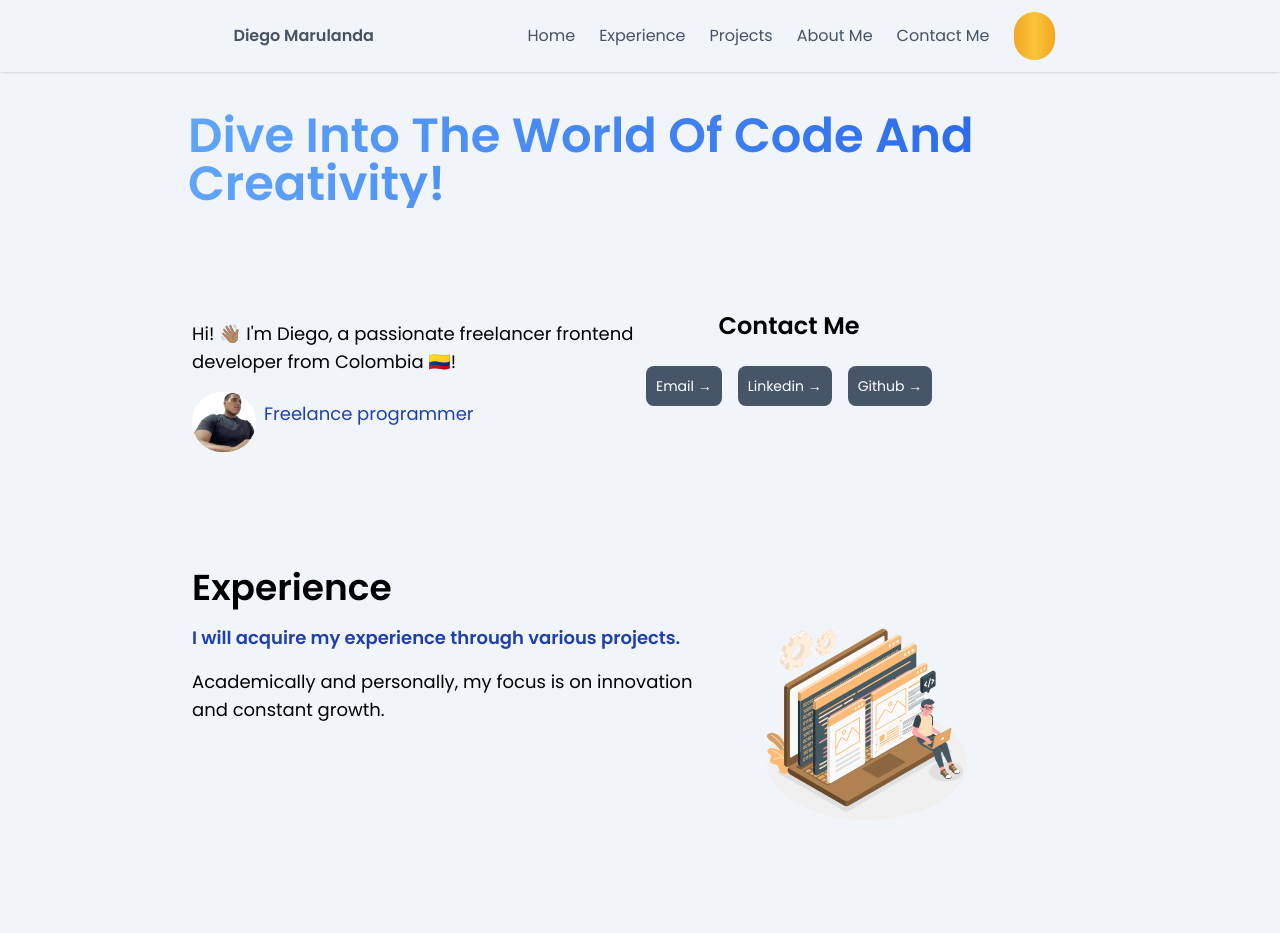
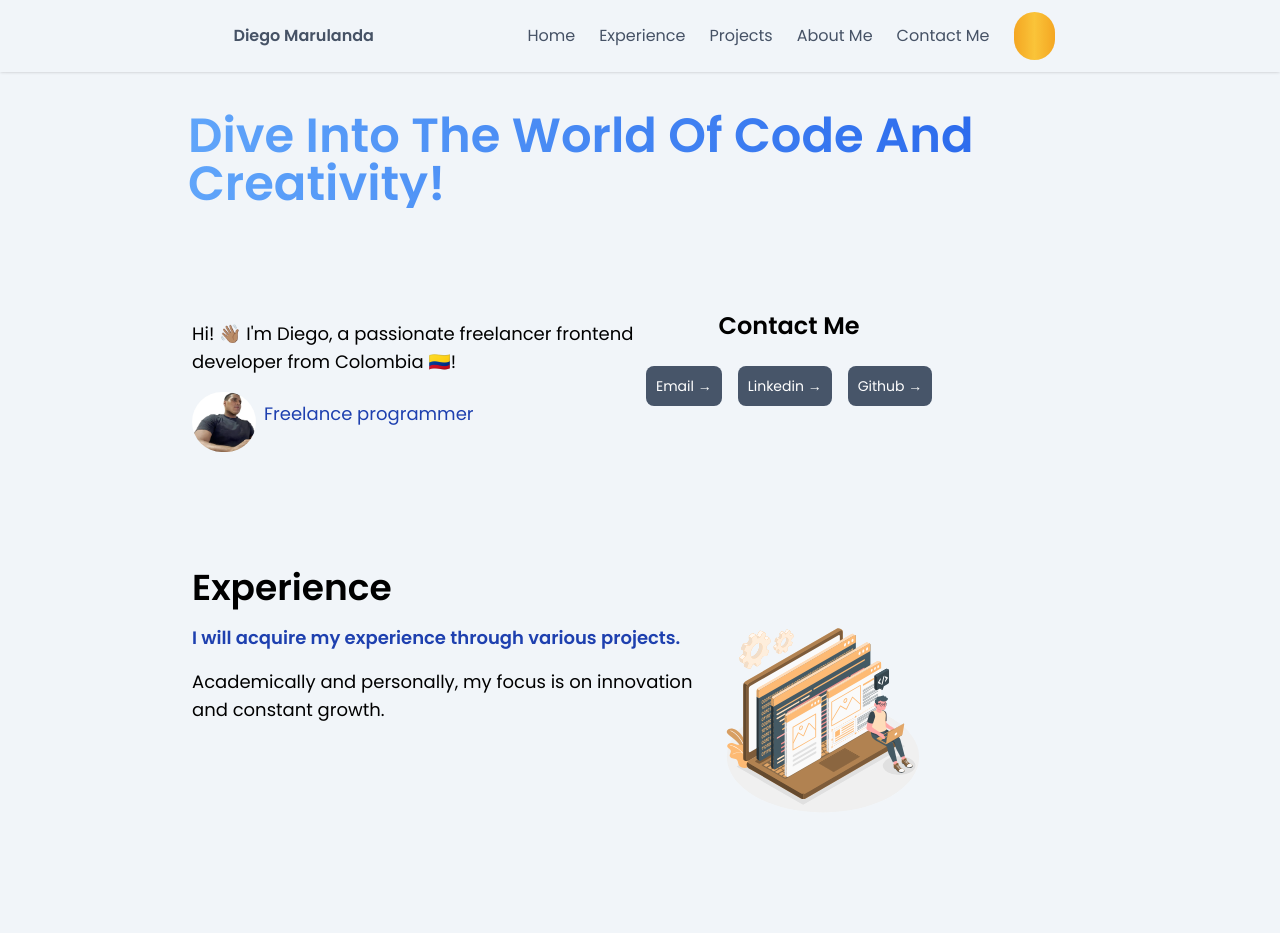
Before and after one commit to DiegoMarulandaB/Portfolio, a Next.js app: page / in a window 1280 px wide. Shown: the top 933 px of the page. Built offline with nearby package versions, Linux system fonts and the light colour scheme; some icons are missing.

Commit message:
refactor: :bug: add  fixes

```diff
--- a/src/components/Experience/Experience.tsx
+++ b/src/components/Experience/Experience.tsx
@@ -20,14 +20,16 @@ const Experience = () => {
               </div>
             </div>
             <div className="md:w-4/12">
-              <img
-                className="mx-auto mt-[-24px] pr-2"
-                src="/developer.svg"
-                alt="image developer"
-                loading="lazy"
-                width="220"
-                height="220"
-              />
+              <div className="flex flex-col items-start text-start justify-start md:items-center md:text-center md:justify-center mr-24">
+                <img
+                  className="mt-[-24px]"
+                  src="/developer.svg"
+                  alt="image developer"
+                  loading="lazy"
+                  width="240"
+                  height="240"
+                />
+              </div>
             </div>
           </div>
         </div>
```
